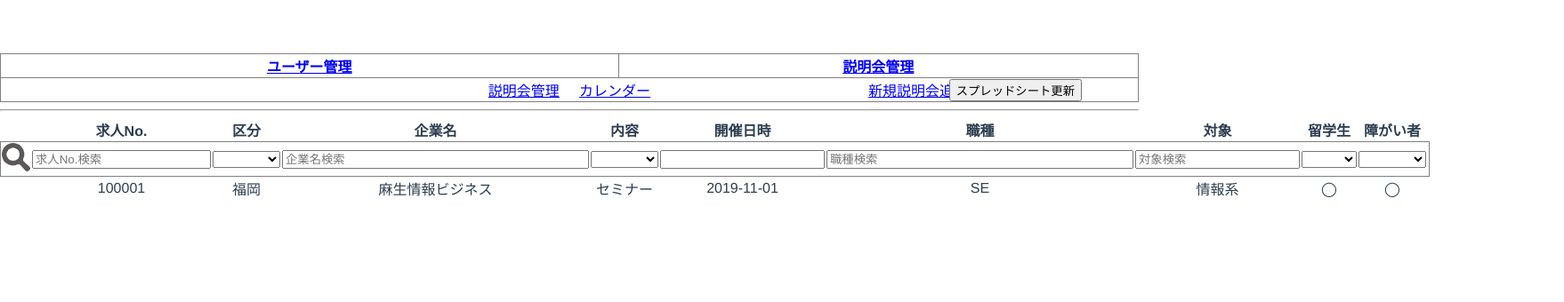
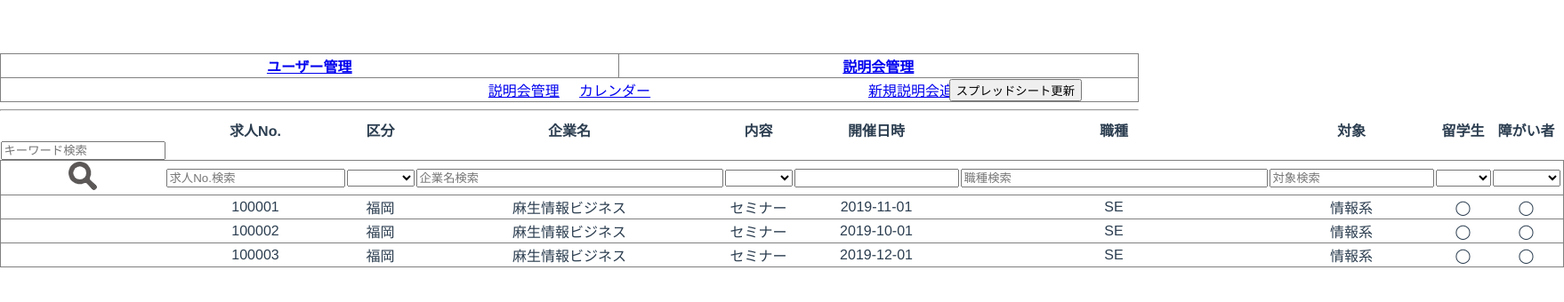
Before and after one commit to ASO1701019/assign, a Vue app: page /#/briefing_list in a window 1280 px wide. Shown: the top 340 px of the page at 89% size, 1758 px wide, since content can reach past the window. Built offline with nearby package versions, Linux system fonts and the light colour scheme.

Commit message:
assign_vue_search

```diff
--- a/src/components/briefing_list.vue
+++ b/src/components/briefing_list.vue
@@ -22,11 +22,13 @@
         </table>
         <hr>
         <table align="center">
+            <input type="text" v-model="searchWord" placeholder="キーワード検索">
             <thead>
             <tr>
                 <th></th>
-                <th v-for="(value,key) in columns" v-bind:key="key">
+                <th v-for="(value,key) in columns" @click="sortBy(key)">
                     {{value}}
+                    <span class="arrow" :class="sortOrders[key] > 0 ? 'asc' : 'dsc'"></span>
                 </th>
                 <th></th>
             </tr>
@@ -74,12 +76,15 @@
 <!--                <td width="10"><input v-model="disability" size="10"></td>-->
 <!--                <td></td>-->
 <!--            </tr>-->
-            <tr v-for="task in filteredTasks">
+            <tbody>
+            <tr id="table_record" v-for="task in filteredTasks">
                 <td></td>
                 <td v-for="(value,key) in columns">
                     {{task[key]}}
                 </td>
+                <td></td>
             </tr>
+            </tbody>
         </table>
 
     </div>
@@ -88,17 +93,17 @@
 <script>
     export default {
         name: "briefing_list",
-        props:{
-            job_offer_no:Number,
-            district:String,
-            company_name:String,
-            content:String,
-            briefing_date:Date,
-            occupation:String,
-            target:String,
-            international:String,
-            disability:String,
-        },
+        // props:{
+        //     job_offer_no:Number,
+        //     district:String,
+        //     company_name:String,
+        //     content:String,
+        //     briefing_date:Date,
+        //     occupation:String,
+        //     target:String,
+        //     international:String,
+        //     disability:String,
+        // },
         data:function () {
             let columns = {
                 job_offer_no:'求人No.',
@@ -115,8 +120,10 @@
             Object.keys(columns).forEach(function (key) {
                 sortOrders[key] = 1
             });
+
             return{
                 columns:columns,
+                searchWord:'',
                 tasks:[
                     {
                         job_offer_no:100001,
@@ -129,13 +136,35 @@
                         international:'◯',
                         disability:'◯'
                     },
+                    {
+                        job_offer_no:100002,
+                        district:'福岡',
+                        company_name:'麻生情報ビジネス',
+                        content:'セミナー',
+                        briefing_date:'2019-10-01',
+                        occupation:'SE',
+                        target:'情報系',
+                        international:'◯',
+                        disability:'◯'
+                    },
+                    {
+                        job_offer_no:100003,
+                        district:'福岡',
+                        company_name:'麻生情報ビジネス',
+                        content:'セミナー',
+                        briefing_date:'2019-12-01',
+                        occupation:'SE',
+                        target:'情報系',
+                        international:'◯',
+                        disability:'◯'
+                    },
                 ],
                 sortKey:'',
                 sortOrders:sortOrders
             }
         },
         methods: {
-            sortBy: function () {
+            sortBy: function (key) {
                 this.sortKey = key;
                 this.sortOrders[key] = this.sortOrders[key] * -1;
             }
@@ -146,6 +175,16 @@
 
                 let sortKey = this.sortKey;
                 let order = this.sortOrders[sortKey] || 1;
+
+                let filterWord = this.searchWord && this.searchWord.toLowerCase();
+
+                if(filterWord){
+                    data  =data.filter(function (row) {
+                        return Object.keys(row).some(function (key) {
+                            return String(row[key]).toLowerCase().indexOf(filterWord) > -1
+                        })
+                    })
+                }
 
                 if(sortKey){
                     data = data.slice().sort(function (a,b) {
```
